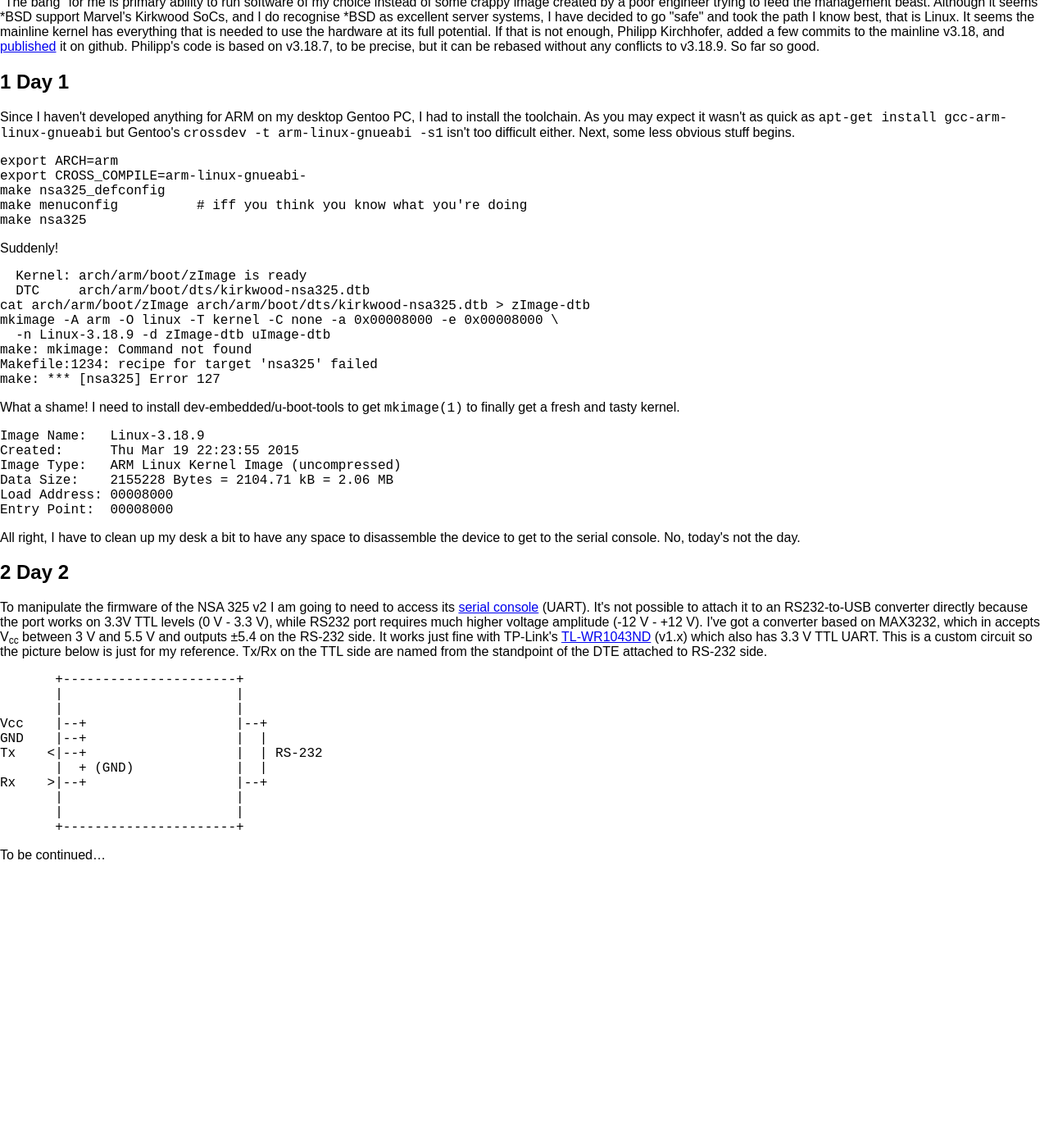
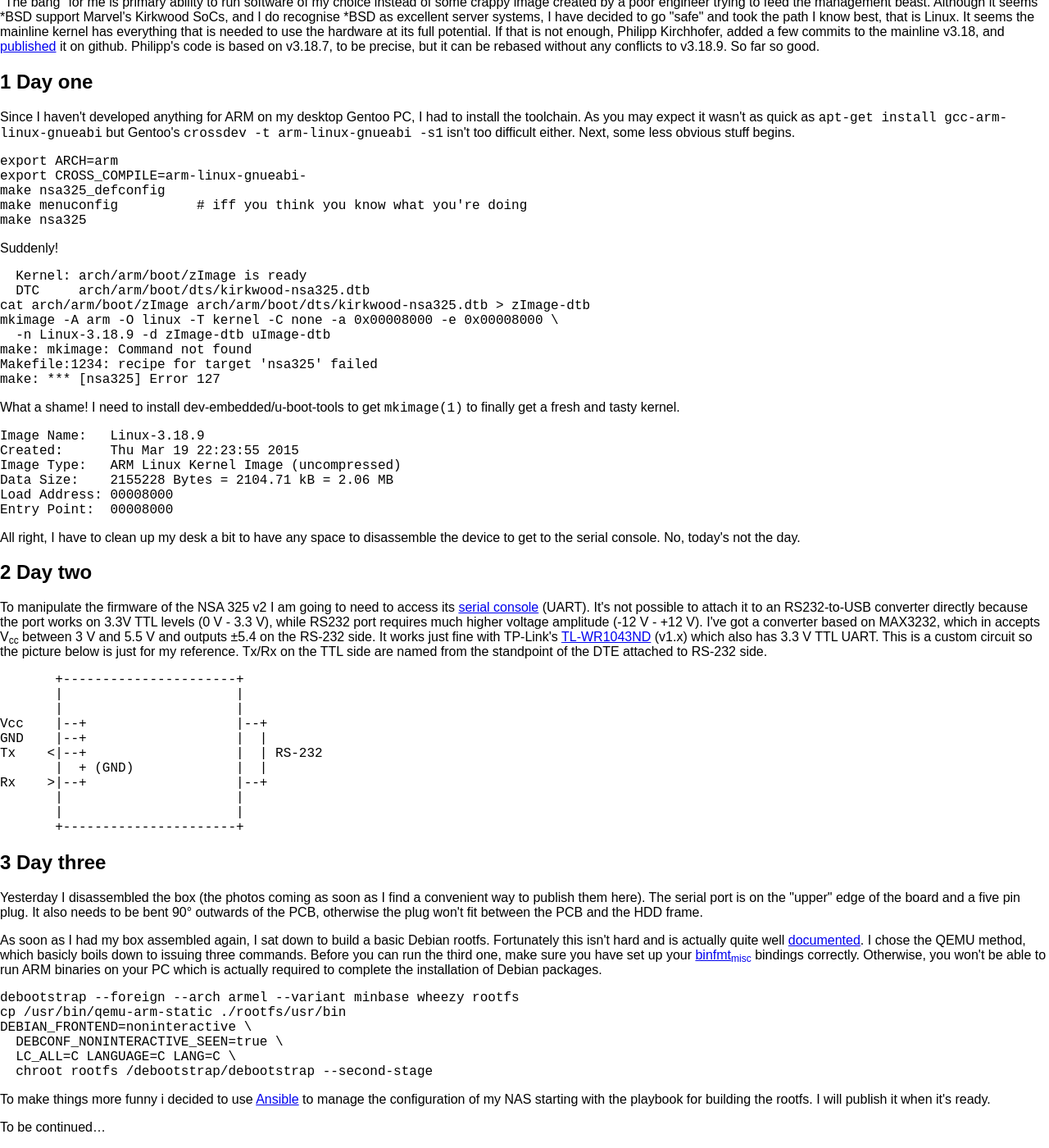
Before and after one commit to steelman/steelman.github.io, a Jekyll site: the page built from _posts/2015-03-19-NSA-325v2.html, in a window 1280 px wide and 1400 px high, scrolled down 258 px. Shown: the whole window at 82% size. Built offline with Jekyll 4.4.1, drawn with Linux system fonts in a browser that asks for light colours; Markdown is read by kramdown in place of the engine named in the settings; before the commit the page ends 1326 px from its top, so only the background shows below that.

Commit message:
NSA 325 v2: Day 3

```diff
--- a/_posts/2015-03-19-NSA-325v2.html
+++ b/_posts/2015-03-19-NSA-325v2.html
@@ -27,7 +27,7 @@ it can be rebased without any conflicts to v3.18.9. So far so good.
 </p>
 
 <div id="outline-container-sec-1" class="outline-2">
-<h2 id="sec-1"><span class="section-number-2">1</span> Day 1</h2>
+<h2 id="sec-1"><span class="section-number-2">1</span> Day one</h2>
 <div class="outline-text-2" id="text-1">
 <p>
 Since I haven't developed anything for ARM on my desktop Gentoo PC, I
@@ -85,7 +85,7 @@ the day.
 </div>
 
 <div id="outline-container-sec-2" class="outline-2">
-<h2 id="sec-2"><span class="section-number-2">2</span> Day 2</h2>
+<h2 id="sec-2"><span class="section-number-2">2</span> Day two</h2>
 <div class="outline-text-2" id="text-2">
 <p>
 To manipulate the firmware of the NSA 325 v2 I am going to need to
@@ -115,6 +115,46 @@ Rx    &gt;|--+                   |--+
        +----------------------+
 </pre>
 </div>
+</div>
+</div>
+
+<div id="outline-container-sec-3" class="outline-2">
+<h2 id="sec-3"><span class="section-number-2">3</span> Day three</h2>
+<div class="outline-text-2" id="text-3">
+<p>
+Yesterday I disassembled the box (the photos coming as soon as I find
+a convenient way to publish them here). The serial port is on the
+"upper" edge of the board and a five pin plug. It also needs to be
+bent 90° outwards of the PCB, otherwise the plug won't fit between the
+PCB and the HDD frame.
+</p>
+
+<p>
+As soon as I had my box assembled again, I sat down to build a basic
+Debian rootfs. Fortunately this isn't hard and is actually quite well
+<a href="https://wiki.debian.org/EmDebian/CrossDebootstrap">documented</a>. I chose the QEMU method, which basicly boils down to
+issuing three commands. Before you can run the third one, make sure
+you have set up your <a href="https://git.kernel.org/cgit/linux/kernel/git/stable/linux-stable.git/tree/Documentation/binfmt_misc.txt?id=bfa76d49576599a4b9f9b7a71f23d73d6dcff735">binfmt<sub>misc</sub></a> bindings correctly. Otherwise, you
+won't be able to run ARM binaries on your PC which is actually
+required to complete the installation of Debian packages.
+</p>
+
+<div class="org-src-container">
+
+<pre class="src src-sh">debootstrap --foreign --arch armel --variant minbase wheezy rootfs
+cp /usr/bin/qemu-arm-static ./rootfs/usr/bin
+DEBIAN_FRONTEND=noninteractive \
+  DEBCONF_NONINTERACTIVE_SEEN=true \
+  LC_ALL=C LANGUAGE=C LANG=C \
+  chroot rootfs /debootstrap/debootstrap --second-stage
+</pre>
+</div>
+
+<p>
+To make things more funny i decided to use <a href="http://www.ansible.com">Ansible</a> to manage the
+configuration of my NAS starting with the playbook for building the
+rootfs. I will publish it when it's ready.
+</p>
 
 <p>
 To be continued…
```
Also changed, not shown: org/_posts/2015-03-19-NSA-325v2.org (+31 -2 lines).
